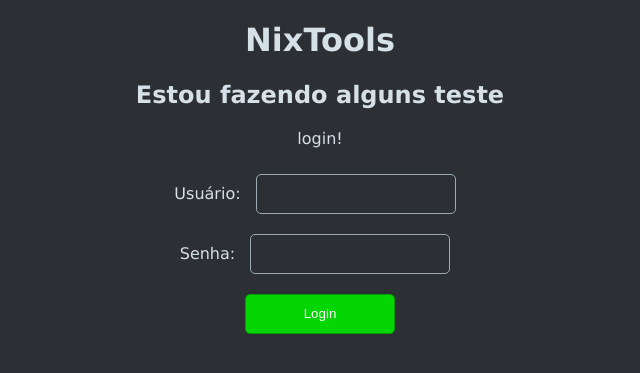
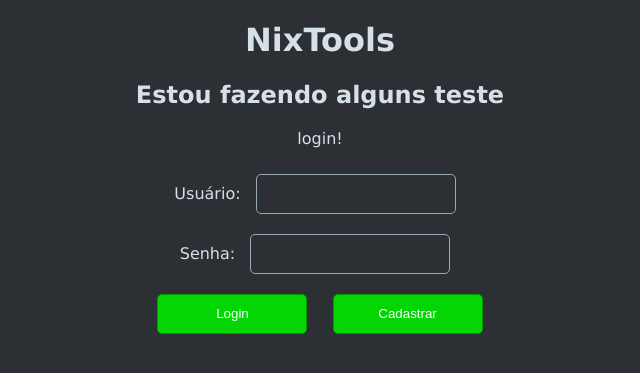
Before and after one commit to byancabsc/HackPyDB, a Flask app: page /login in a window 1280 px wide. Shown: the part 29-402 px from the top of the page, without its empty margins (320-960 px from the left). Run offline with Flask 3, Linux system fonts and the light colour scheme.

Commit message:
Adicionando botao de cadastro no campo de login

```diff
--- a/templates/login.html
+++ b/templates/login.html
@@ -6,7 +6,9 @@
 <form action="/login" method="POST">
     Usuário: <input type="text" name="username" id="name" class="form-feild"><br>
     Senha: <input type="password" name="password" class="form-feild"><br>
-    <button type="submit" value="Entrar" class="add-btn">Login</button>
+    <button type="submit" name="action" value="Entrar" class="add-btn">Login</button>
+    <button type="submit" name="action" value="register" class="add-btn">Cadastrar</button>
+
 </form>
 
 <br>
```
